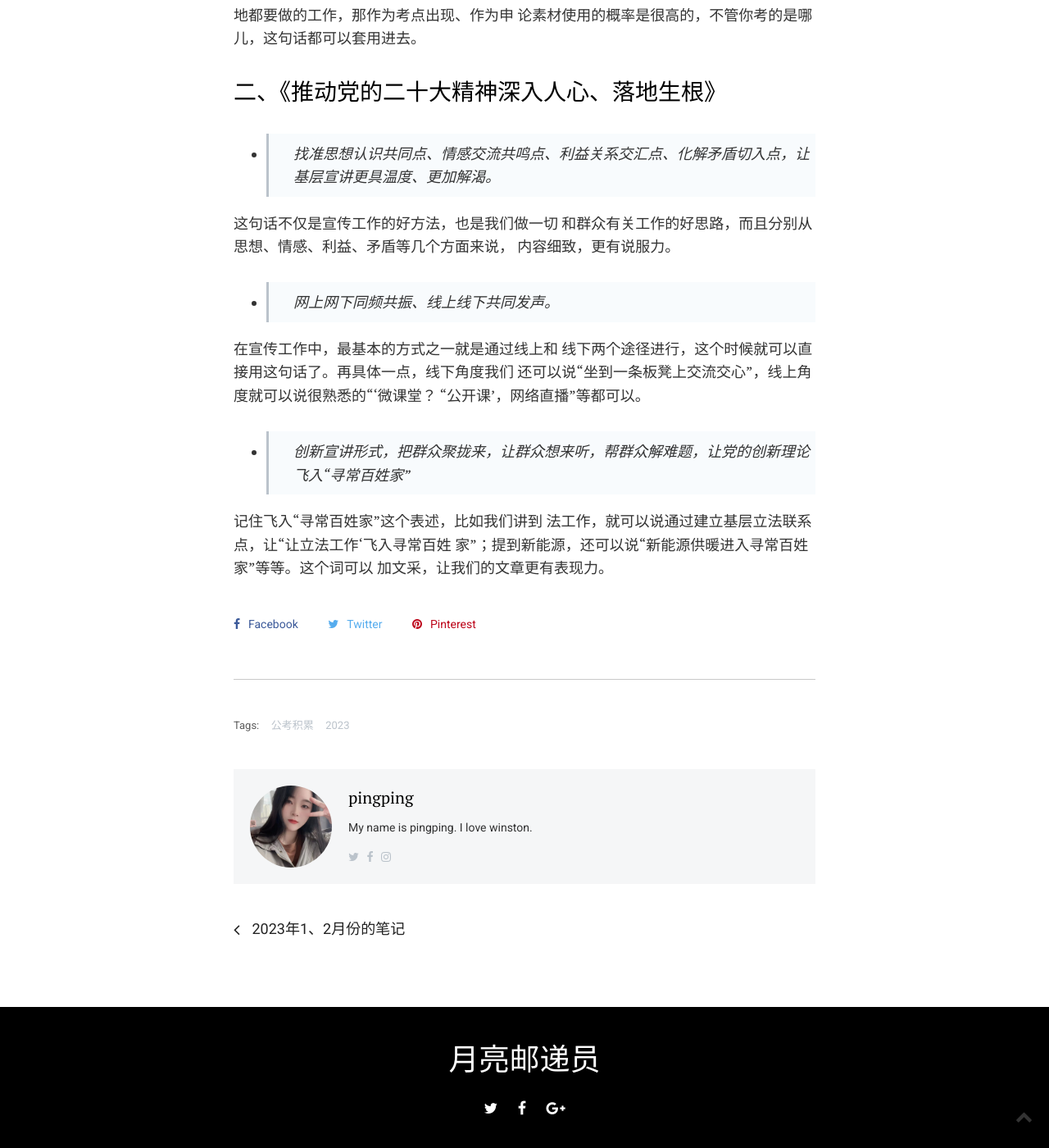
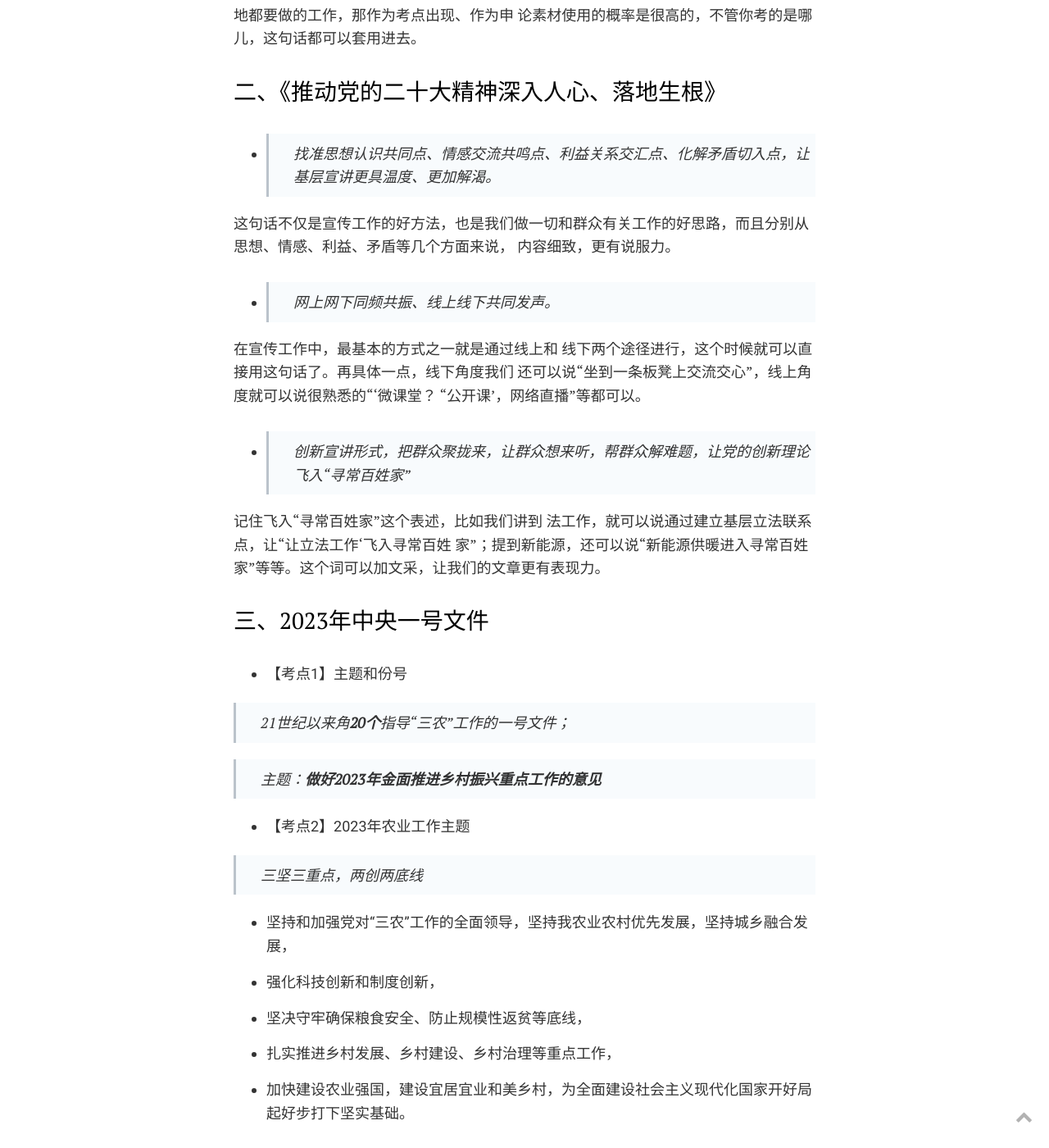
Before and after one commit to mytingbao/blog, a Jekyll site: the page built from _posts/公考积累/2023-03-13-必备金句.md, in a window 1280 px wide and 1400 px high, scrolled down 1509 px. Shown: the whole window at 82% size. Built offline with Jekyll 4.4.1, drawn with Linux system fonts in a browser that asks for light colours.

Commit message:
chore: 更新必备金句

```diff
--- a/_posts/公考积累/2023-03-13-必备金句.md
+++ b/_posts/公考积累/2023-03-13-必备金句.md
@@ -36,8 +36,7 @@ description: 必备金句
 *
 > 找准思想认识共同点、情感交流共鸣点、利益关系交汇点、化解矛盾切入点，让基层宣讲更具温度、更加解渴。
 
-这句话不仅是宣传工作的好方法，也是我们做一切
-和群众有关工作的好思路，而且分别从思想、情感、利益、矛盾等几个方面来说，
+这句话不仅是宣传工作的好方法，也是我们做一切和群众有关工作的好思路，而且分别从思想、情感、利益、矛盾等几个方面来说，
 内容细致，更有说服力。
 
 *
@@ -53,5 +52,22 @@ description: 必备金句
 
 记住飞入“寻常百姓家”这个表述，比如我们讲到
 法工作，就可以说通过建立基层立法联系点，让“让立法工作‘飞入寻常百姓
-家”；提到新能源，还可以说“新能源供暖进入寻常百姓家”等等。这个词可以
-加文采，让我们的文章更有表现力。
+家”；提到新能源，还可以说“新能源供暖进入寻常百姓家”等等。这个词可以加文采，让我们的文章更有表现力。
+
+## 三、2023年中央一号文件
+
+* 【考点1】主题和份号
+
+>  21世纪以来角**20个**指导“三农”工作的一号文件；
+
+> 主题：**做好2023年金面推进乡村振兴重点工作的意见**
+
+* 【考点2】2023年农业工作主题
+
+> 三坚三重点，两创两底线
+
+* 坚持和加强党对“三农”工作的全面领导，坚持我农业农村优先发展，坚持城乡融合发展，
+* 强化科技创新和制度创新，
+* 坚决守牢确保粮食安全、防止规模性返贫等底线，
+* 扎实推进乡村发展、乡村建设、乡村治理等重点工作，
+* 加快建设农业强国，建设宜居宜业和美乡村，为全面建设社会主义现代化国家开好局起好步打下坚实基础。
```
